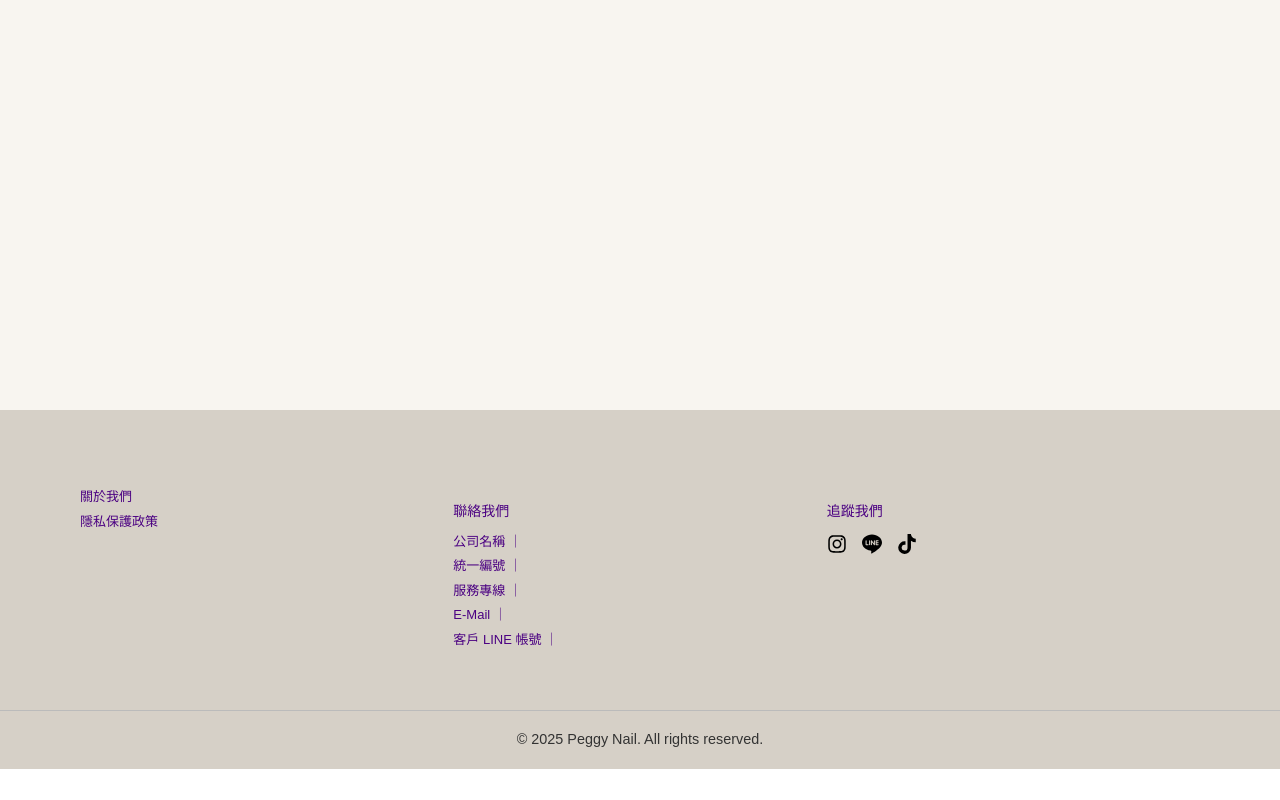
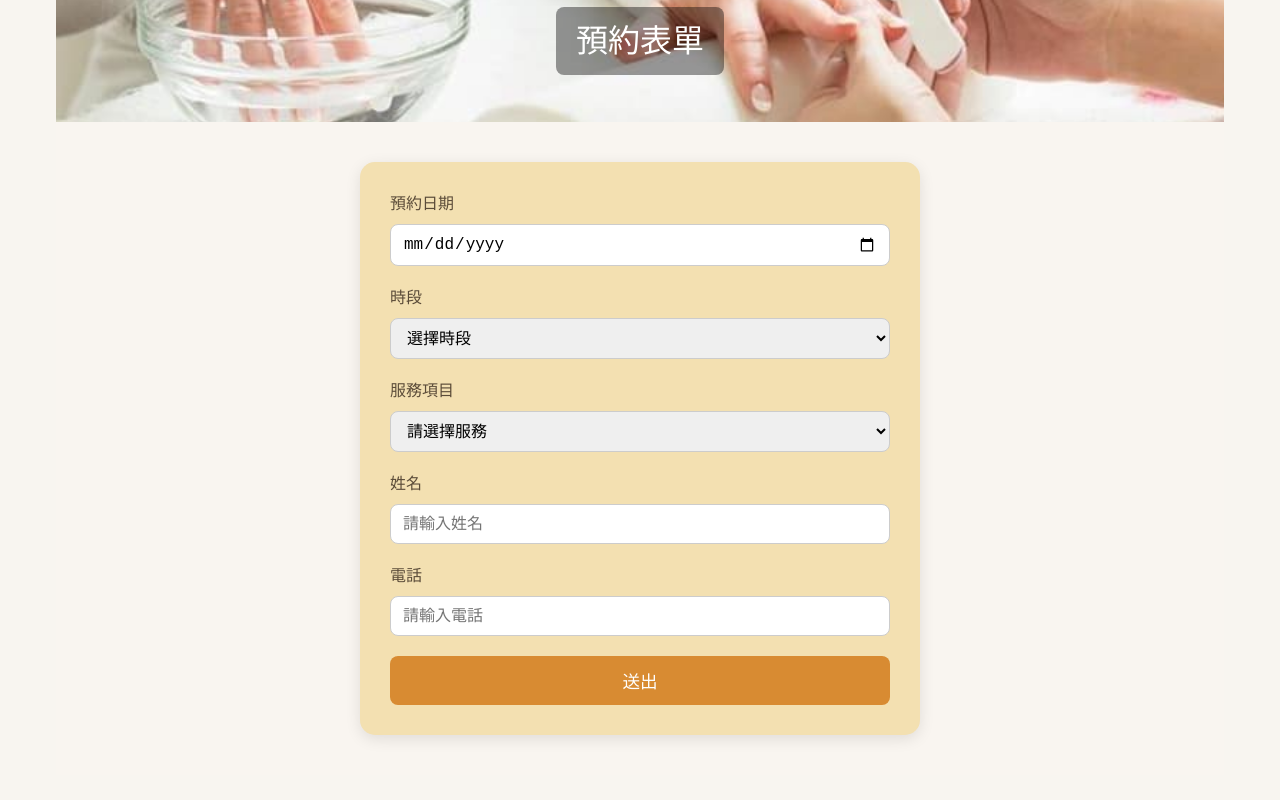
Before and after one commit to zoena5303/april-nail-project, a React (Vite) app: page /Nailtime in a window 1280 px wide. Shown: the part 360-1160 px from the top of the page. Before the commit the page ends 1129 px from the top, so only its background shows below. Built offline with nearby package versions, Linux system fonts and the light colour scheme.

Commit message:
新增預約表單

```diff
--- a/src/App.css
+++ b/src/App.css
@@ -1,4 +1,5 @@
 /* ========== 全域設定 ========== */
+/*@import "./scss/ScssReset.scss";*/
 html, body, #root {
   margin: 0;
   padding: 0;
--- a/src/pages/NailTime.jsx
+++ b/src/pages/NailTime.jsx
@@ -1,9 +1,175 @@
-import React from 'react'
+import React, { useState } from "react";
+import "../scss/NailTimestyle.scss";   // ✅ SCSS 檔案
+import bannerImg from "../assets/images/NailTime.jpg";
 
 const NailTime = () => {
+  const [selectedDate, setSelectedDate] = useState("");
+  const [availableTimes, setAvailableTimes] = useState([]);
+  const [selectedTime, setSelectedTime] = useState("");
+  const [showModal, setShowModal] = useState(false);
+
+  const allTimes = [
+    { label: "上午", times: ["10:00", "11:00", "12:00"] },
+    { label: "下午", times: ["13:00", "14:00", "15:00", "16:00", "17:00"] },
+    { label: "晚上", times: ["18:00", "19:00", "20:00", "21:00"] },
+  ];
+
+  const todayDate = new Date().toISOString().split("T")[0];
+
+  // 日期選擇
+  const handleDateChange = (e) => {
+    const dateValue = e.target.value;
+    setSelectedDate(dateValue);
+    setSelectedTime("");
+
+    if (!dateValue) return;
+
+    const today = new Date();
+    const chosenDate = new Date(dateValue);
+    let updatedTimes = [];
+
+    if (chosenDate.toDateString() === today.toDateString()) {
+      const nowHour = today.getHours();
+      updatedTimes = allTimes.map((group) => ({
+        label: group.label,
+        times: group.times.filter((time) => {
+          const hour = parseInt(time.split(":")[0], 10);
+          return hour > nowHour;
+        }),
+      }));
+    } else {
+      updatedTimes = allTimes;
+    }
+
+    setAvailableTimes(updatedTimes);
+  };
+
+  // 時段選擇
+  const handleTimeChange = (e) => {
+    setSelectedTime(e.target.value);
+  };
+
+  // 表單送出
+  const handleSubmit = (e) => {
+    e.preventDefault();
+    setShowModal(true);
+  };
+
+  // 格式化日期
+  const formatDate = (dateStr) => {
+    if (!dateStr) return "";
+    const d = new Date(dateStr);
+    return `${d.getFullYear()}/${d.getMonth() + 1}/${d.getDate()}`;
+  };
+
   return (
-    <div>預約表單</div>
-  )
-}
+    <div className="nailtime">
+      {/* Banner 區 */}
+      <div className="banner">
+        <img src={bannerImg} alt="預約表單 Banner" />
+        <h2 className="banner-title">預約表單</h2>
+      </div>
 
-export default NailTime
+      {/* 表單區 */}
+      <div className="form-container">
+        <form className="reservation-form" onSubmit={handleSubmit}>
+          {/* 預約日期 */}
+          <div className="form-group">
+            <label>預約日期</label>
+            <input
+              type="date"
+              required
+              min={todayDate}
+              value={selectedDate}
+              onChange={handleDateChange}
+            />
+          </div>
+
+          {/* 預約時段 */}
+          <div className="form-group">
+            <label>時段</label>
+            <select required value={selectedTime} onChange={handleTimeChange}>
+              <option value="">選擇時段</option>
+              {availableTimes.map(
+                (group, idx) =>
+                  group.times.length > 0 && (
+                    <optgroup key={idx} label={group.label}>
+                      {group.times.map((time) => (
+                        <option key={time} value={time}>
+                          {time}
+                        </option>
+                      ))}
+                    </optgroup>
+                  )
+              )}
+            </select>
+          </div>
+
+          {/* 服務項目 */}
+          <div className="form-group">
+            <label>服務項目</label>
+            <select required>
+              <option value="">請選擇服務</option>
+              <option value="美甲">美甲</option>
+              <option value="霧眉">霧眉</option>
+              <option value="保養">保養</option>
+            </select>
+          </div>
+
+          {/* 姓名 */}
+          <div className="form-group">
+            <label>姓名</label>
+            <input type="text" placeholder="請輸入姓名" required />
+          </div>
+
+          {/* 電話 */}
+          <div className="form-group">
+            <label>電話</label>
+            <input type="tel" placeholder="請輸入電話" required />
+          </div>
+
+          {/* 送出按鈕 + Ripple 效果 */}
+          <button
+            type="submit"
+            className="submit-btn"
+            onMouseDown={(e) => {
+              const btn = e.currentTarget;
+              const rect = btn.getBoundingClientRect();
+              const x = e.clientX - rect.left;
+              const y = e.clientY - rect.top;
+              btn.style.setProperty("--x", `${x}px`);
+              btn.style.setProperty("--y", `${y}px`);
+            }}
+          >
+            送出
+          </button>
+        </form>
+
+        {/* 即時提示 */}
+        {selectedDate && selectedTime && (
+          <div className="preview">
+            您選擇的預約時間是：<br />
+            <strong>
+              {formatDate(selectedDate)} {selectedTime}
+            </strong>
+          </div>
+        )}
+      </div>
+
+      {/* 彈窗 Modal */}
+      {showModal && (
+        <div className="modal-overlay">
+          <div className="modal">
+            <div className="modal-icon">📅</div>
+            <p>已收到您的預約，Peggy 會再與你聯絡</p>
+            <button className="close-btn" onClick={() => setShowModal(false)}>
+              確認
+            </button>
+          </div>
+        </div>
+      )}
+    </div>
+  );
+};
+
+export default NailTime;
--- a/src/scss/NailTimestyle.scss
+++ b/src/scss/NailTimestyle.scss
@@ -0,0 +1,165 @@
+.nailtime {
+  /* Banner 區 */
+  .banner {
+    position: relative;
+    width: 100%;
+    height: 300px;
+    overflow: hidden;
+
+    img {
+      width: 100%;
+      height: 100%;
+      object-fit: cover;
+    }
+
+    .banner-title {
+      position: absolute;
+      bottom: 20px;
+      left: 50%;
+      transform: translateX(-50%);
+      font-size: 2rem;
+      font-weight: bold;
+      color: #fff;
+      background: rgba(0, 0, 0, 0.4);
+      padding: 10px 20px;
+      border-radius: 8px;
+    }
+  }
+
+  /* 表單區 */
+  .form-container {
+    display: flex;
+    justify-content: center;
+    padding: 40px 20px;
+    background-color: #f9f5f0;
+  }
+
+  .reservation-form {
+    width: 100%;
+    max-width: 500px;
+    background: #f3e0b1; /* 奶茶色底板 */
+    padding: 30px;
+    border-radius: 15px;
+    box-shadow: 0 4px 15px rgba(0, 0, 0, 0.1);
+
+    .form-group {
+      display: flex;
+      flex-direction: column;
+      margin-bottom: 20px;
+
+      label {
+        font-weight: 600;
+        margin-bottom: 8px;
+        color: #5b4c39;
+      }
+
+      input,
+      select {
+        padding: 10px 12px;
+        border: 1px solid #ccc;
+        border-radius: 8px;
+        font-size: 1rem;
+
+        &:focus {
+          outline: none;
+          border-color: #d88b32;
+          box-shadow: 0 0 5px rgba(216, 139, 50, 0.5);
+        }
+      }
+    }
+
+    .submit-btn {
+      width: 100%;
+      padding: 12px;
+      background-color: #d88b32;
+      color: white;
+      font-size: 1.1rem;
+      font-weight: 600;
+      border: none;
+      border-radius: 8px;
+      cursor: pointer;
+      transition: 0.3s;
+
+      &:hover {
+        background-color: #b67126;
+      }
+    }
+  }
+
+  /* 即時提示 */
+  .preview {
+    margin-top: 20px;
+    padding: 15px;
+    background: #fff8f0;
+    border-left: 4px solid #d88b32;
+    border-radius: 8px;
+    font-size: 1rem;
+    color: #5b4c39;
+    line-height: 1.5;
+    text-align: center;
+  }
+}
+
+/* Modal Overlay */
+.modal-overlay {
+  position: fixed;
+  top: 0;
+  left: 0;
+  width: 100%;
+  height: 100%;
+  background: rgba(0, 0, 0, 0.5); /* 半透明背景 */
+  display: flex;
+  justify-content: center;
+  align-items: center;
+  z-index: 999;
+}
+
+/* Modal Box */
+.modal {
+  background: #f3f3f3;
+  border-radius: 16px;
+  padding: 40px 30px;
+  text-align: center;
+  max-width: 400px;
+  width: 90%;
+  box-shadow: 0 6px 20px rgba(0, 0, 0, 0.2);
+  animation: fadeIn 0.3s ease-in-out;
+
+  .modal-icon {
+    font-size: 3rem;
+  }
+
+  p {
+    margin-top: 20px;
+    font-size: 1rem;
+    color: #333;
+  }
+
+  .close-btn {
+    margin-top: 25px;
+    padding: 10px 20px;
+    background: #d88b32;
+    color: #fff;
+    border: none;
+    border-radius: 8px;
+    font-size: 1rem;
+    cursor: pointer;
+    transition: 0.3s;
+
+    &:hover {
+      background: #b67126;
+    }
+  }
+}
+
+/* 動畫 */
+@keyframes fadeIn {
+  from {
+    opacity: 0;
+    transform: scale(0.95);
+  }
+  to {
+    opacity: 1;
+    transform: scale(1);
+  }
+}
--- /dev/null
+++ b/src/scss/ScssReset.scss
@@ -0,0 +1,97 @@
+/* SCSS Reset + Base
+   改良自 Eric Meyer reset (v2.0 | 20110126)
+   License: none (public domain)
+*/
+
+/* === Reset === */
+html, body, div, span, applet, object, iframe,
+h1, h2, h3, h4, h5, h6, p, blockquote, pre,
+a, abbr, acronym, address, big, cite, code,
+del, dfn, em, img, ins, kbd, q, s, samp,
+small, strike, strong, sub, sup, tt, var,
+b, u, i, center,
+dl, dt, dd, ol, ul, li,
+fieldset, form, label, legend,
+table, caption, tbody, tfoot, thead, tr, th, td,
+article, aside, canvas, details, embed,
+figure, figcaption, footer, header, hgroup,
+menu, nav, output, ruby, section, summary,
+time, mark, audio, video {
+  margin: 0;
+  padding: 0;
+  border: 0;
+  font-size: 100%;
+  font: inherit;
+  vertical-align: baseline;
+}
+
+/* HTML5 display-role reset for older browsers */
+article, aside, details, figcaption, figure,
+footer, header, hgroup, menu, nav, section {
+  display: block;
+}
+
+body {
+  line-height: 1;
+}
+
+ol, ul {
+  list-style: none;
+}
+
+blockquote, q {
+  quotes: none;
+}
+
+blockquote::before,
+blockquote::after,
+q::before,
+q::after {
+  content: '';
+  content: none;
+}
+
+table {
+  border-collapse: collapse;
+  border-spacing: 0;
+}
+
+/* === Base === */
+*,
+*::before,
+*::after {
+  box-sizing: border-box;
+}
+
+html, body {
+  height: 100%;
+  font-family: "Noto Sans TC", sans-serif;
+  font-size: 16px;
+  line-height: 1.5;
+  background-color: #fff;
+  color: #333;
+  -webkit-font-smoothing: antialiased;
+  -moz-osx-font-smoothing: grayscale;
+}
+
+a {
+  color: inherit;
+  text-decoration: none;
+}
+
+img, video {
+  max-width: 100%;
+  height: auto;
+  display: block;
+}
+
+button, input, textarea, select {
+  font: inherit;
+  border: none;
+  outline: none;
+  background: none;
+}
+
+button {
+  cursor: pointer;
+}
```
Also changed, not shown: src/assets/images/NailTime.jpg (added).
